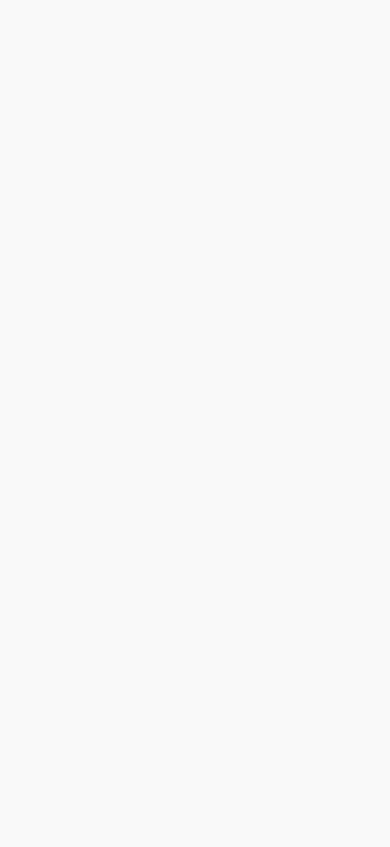
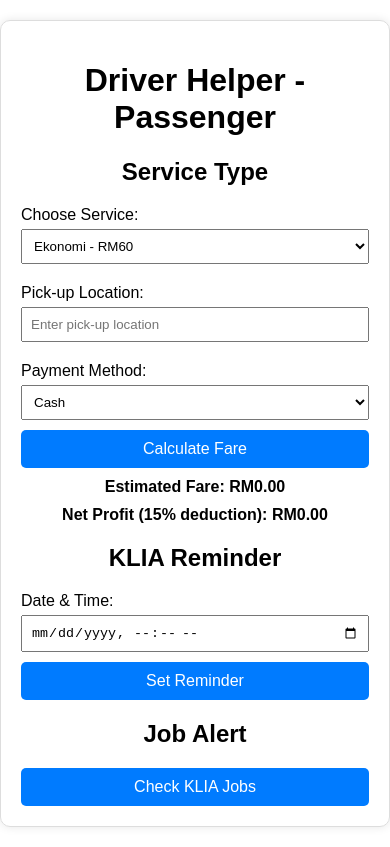
Before and after one commit to bullbearishtrader-design/driver-helper-v2, a website: page index.html in a window 390 px wide. Drawn offline with Linux system fonts and the light colour scheme.

Commit message:
Passenger version responsive auto HF

```diff
--- a/index.html
+++ b/index.html
@@ -3,51 +3,136 @@
 <head>
   <meta charset="UTF-8">
   <meta name="viewport" content="width=device-width, initial-scale=1.0">
-  <title>Driver Helper</title>
+  <title>Driver Helper - Passenger</title>
   <style>
     body {
       font-family: Arial, sans-serif;
-      margin: 0;
+      max-width: 480px;
+      margin: 20px auto;
       padding: 20px;
-      background-color: #f9f9f9;
-    }
-    .container {
-      max-width: 600px;
-      margin: auto;
-      background: #fff;
-      padding: 20px;
+      border: 1px solid #ddd;
       border-radius: 10px;
       box-shadow: 0 0 10px rgba(0,0,0,0.1);
     }
-    h1, h2 { text-align: center; }
+    h1, h2 {
+      text-align: center;
+    }
     label {
       display: block;
       margin: 10px 0 5px;
     }
-    select, input, button {
+    input, select {
       width: 100%;
-      padding: 10px;
+      padding: 8px;
       box-sizing: border-box;
       margin-bottom: 10px;
-      border-radius: 5px;
-      border: 1px solid #ccc;
     }
     button {
+      padding: 10px 15px;
+      width: 100%;
       background-color: #007bff;
       color: white;
       border: none;
+      border-radius: 5px;
       cursor: pointer;
       font-size: 16px;
     }
-    button:hover { background-color: #0056b3; }
-    p { font-weight: bold; margin: 10px 0; text-align: center; }
-    .job-alert, .reminder-alert {
+    button:hover {
+      background-color: #0056b3;
+    }
+    p, .alert {
+      margin: 10px 0;
+      font-weight: bold;
+      text-align: center;
+    }
+    .alert {
       background-color: #fffae6;
       border: 1px solid #ffd633;
       padding: 10px;
       border-radius: 5px;
-      text-align: center;
-      margin-top: 15px;
+      display: none;
     }
-    @keyframes blink {
-      0%
+  </style>
+</head>
+<body>
+
+  <h1>Driver Helper - Passenger</h1>
+
+  <!-- Service Type -->
+  <h2>Service Type</h2>
+  <label for="service">Choose Service:</label>
+  <select id="service">
+    <option value="60">Ekonomi - RM60</option>
+    <option value="75">6 Sitter - RM75</option>
+    <option value="80">Plus - RM80</option>
+    <option value="185">Exec - RM185</option>
+  </select>
+
+  <!-- Pick-up Location -->
+  <label for="pickup">Pick-up Location:</label>
+  <input type="text" id="pickup" placeholder="Enter pick-up location">
+
+  <!-- Payment Method -->
+  <label for="payment">Payment Method:</label>
+  <select id="payment">
+    <option value="Cash">Cash</option>
+    <option value="Online">Online</option>
+    <option value="eWallet">eWallet</option>
+  </select>
+
+  <button onclick="calculateFare()">Calculate Fare</button>
+
+  <p id="fare">Estimated Fare: RM0.00</p>
+  <p id="net">Net Profit (15% deduction): RM0.00</p>
+
+  <!-- KLIA Reminder -->
+  <h2>KLIA Reminder</h2>
+  <label for="reminderDate">Date & Time:</label>
+  <input type="datetime-local" id="reminderDate">
+  <button onclick="setReminder()">Set Reminder</button>
+  <div class="alert" id="reminderAlert">⏰ KLIA Reminder!</div>
+
+  <!-- Job Alert -->
+  <h2>Job Alert</h2>
+  <button onclick="simulateJob()">Check KLIA Jobs</button>
+  <div class="alert" id="jobAlert">🚨 New KLIA Job Available! <button onclick="acceptJob()">Accept Job</button></div>
+
+<script>
+function calculateFare() {
+  let base = parseFloat(document.getElementById('service').value);
+
+  // Auto detect HF
+  let now = new Date();
+  let hour = now.getHours();
+  let isHF = (hour >= 5 && hour < 10) || (hour >= 17 && hour < 21);
+
+  if(isHF) base *= 1.25; // +25% HF
+  let net = base * 0.85; // 15% deduction
+
+  document.getElementById('fare').innerText = 'Estimated Fare: RM' + base.toFixed(2);
+  document.getElementById('net').innerText = 'Net Profit (15% deduction): RM' + net.toFixed(2);
+}
+
+function setReminder() {
+  let date = document.getElementById('reminderDate').value;
+  if(date) {
+    let alertBox = document.getElementById('reminderAlert');
+    alertBox.style.display = 'block';
+    alertBox.innerText = '⏰ KLIA Reminder set for ' + new Date(date).toLocaleString();
+    setTimeout(()=>{ alertBox.style.display='none'; }, 5000);
+  }
+}
+
+function simulateJob() {
+  let alertBox = document.getElementById('jobAlert');
+  alertBox.style.display = 'block';
+  setTimeout(()=>{ alertBox.style.display='none'; }, 5000);
+}
+
+function acceptJob() {
+  alert('Job Accepted! Good luck 🚗');
+}
+</script>
+
+</body>
+</html>
```
